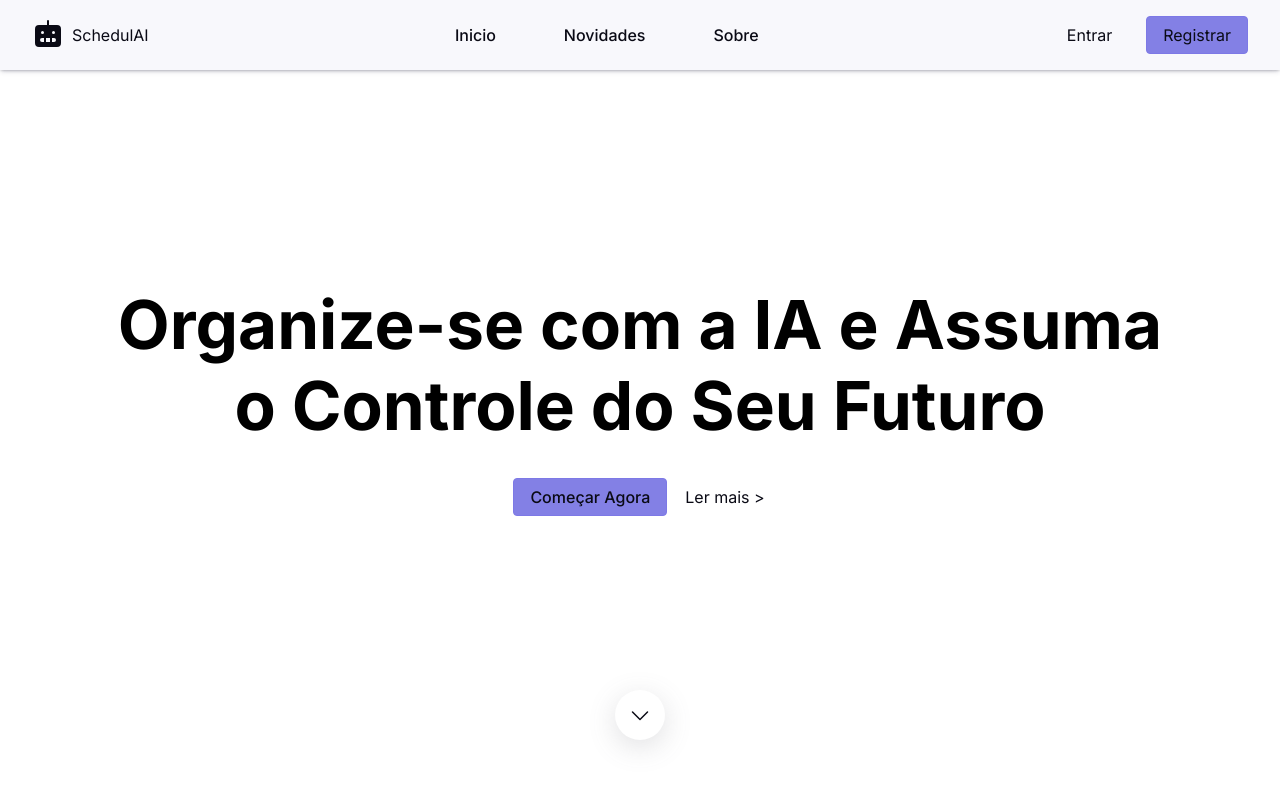
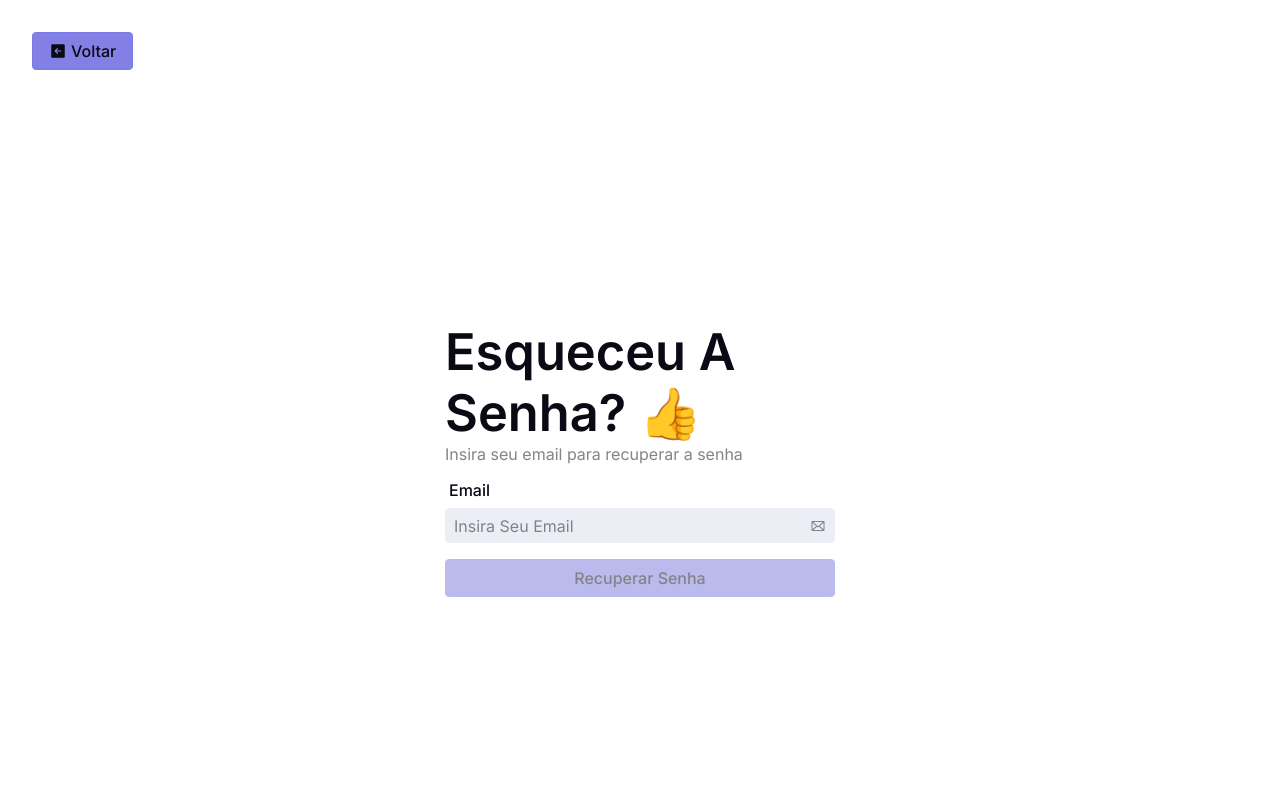
Before and after one commit to SchedulAI/SchedulAI, a React (Vite) app in the folder Frontend/: page /recover-password in a window 1280 px wide. Before the commit this address led to /. Shown: the top 800 px of the page. Built offline with nearby package versions, Linux system fonts and the light colour scheme; no server answers.

Commit message:
Created recovery password page and added schedule cards in the dashboard page

```diff
--- a/Frontend/src/components/Card/index.tsx
+++ b/Frontend/src/components/Card/index.tsx
@@ -1,15 +1,17 @@
-import styled from "styled-components";
+import styled from 'styled-components';
 
-const CardStyled = styled.div`
-	display: flex;
+const CardStyled = styled.div<{ display: 'none' | 'flex' }>`
+  display: ${(props) => props.display};
   flex-direction: column;
   align-items: flex-start;
   justify-content: space-between;
-	height: 70px;
-	padding: 8px 16px;
+  height: 78px;
+  width: 100%;
+  padding: 1rem;
+  gap: 8px;
   border: 1px solid #c8c6ee;
   border-radius: 4px;
-	background-color: #d4d3f3;
+  background-color: #bbbae1;
   color: black;
   transition: all ease-in-out 0.3s;
   cursor: pointer;
@@ -50,15 +52,15 @@ const CardStyled = styled.div`
   }
 
   .yellow {
-		background-color: #dea03c;
+    background-color: #e2e21c;
   }
 
   .green {
-		background-color: #3cde3c;
+    background-color: #38d44f;
   }
 
   .red {
-		background-color: #de3c3c;
+    background-color: #dc2828;
   }
 
   &:hover {
@@ -68,33 +70,67 @@ const CardStyled = styled.div`
 `;
 
 interface CardProps {
-	status: "Pendente" | "Cancelada" | "Agendada";
-	data: string;
+  status: 'pending' | 'cancelled' | 'confirmed';
+  eventDate?: string;
+  eventTime?: string;
+  proposedDateRange?: string;
   subject: string;
+  Display: 'Flex' | 'none';
+  onClick?: () => void;
 }
 
-export const Card = ({ status, data, subject }: CardProps) => {
+export const Card = ({
+  status,
+  eventDate,
+  eventTime,
+  proposedDateRange,
+  subject,
+  Display,
+  onClick,
+}: CardProps) => {
   function handleStatusColor(status: string) {
-		if (status === "Pendente") {
-			return "yellow";
-		} else if (status === "Cancelada") {
-			return "red";
+    if (status === 'pending') {
+      return 'yellow';
+    } else if (status === 'cancelled') {
+      return 'red';
     } else {
-			return "green";
+      return 'green';
     }
   }
+
+  function renderDateInfo() {
+    if (status === 'confirmed') {
+      return `${eventDate} - ${eventTime}`;
+    } else if (status === 'pending' && proposedDateRange) {
+      return proposedDateRange.toString();
+    }
+    return null;
+  }
+
+  function handleRenderStatus(status: string) {
+    if (status === 'confirmed') {
+      return 'Confirmado';
+    } else if (status === 'pending') {
+      return 'Pendente';
+    } else {
+      return 'Cancelado';
+    }
+  }
+
   return (
-		<CardStyled className="container-card">
+    <CardStyled
+      display={Display === 'Flex' ? 'flex' : 'none'}
+      className="container-card"
+      onClick={onClick}
+    >
       <div className="div-subject">
         <p>{subject}</p>
       </div>
       <div className="div-data-status">
-				<p>{data}</p>
+        <p>{renderDateInfo()}</p>
         <div className="div-status">
-					<p>{status}</p>
-					<div
-						className={`status-circle ${handleStatusColor(status)}`}
-					/>
+          <p>{handleRenderStatus(status)}</p>
+          <div className={`status-circle ${handleStatusColor(status)}`} />
         </div>
       </div>
     </CardStyled>
--- a/Frontend/src/pages/Dashboard/index.tsx
+++ b/Frontend/src/pages/Dashboard/index.tsx
@@ -4,6 +4,7 @@ import { useState, useRef, useEffect } from 'react';
 import { Button } from '../../components/Button';
 import { useNavigate } from 'react-router-dom';
 import { useUser } from '../../hooks/userHooks';
+import { Card } from '../../components/Card';
 import apiUrl from '../../config/api';
 
 const shrinkWidth = keyframes`
@@ -20,11 +21,11 @@ const expandWidth = keyframes`
     width: 4%;
   }
   to {
-    width: 20%;
+    width: 19%;
   }
 `;
 
-const StyledDashboard = styled.div`
+const StyledDashboard = styled.div<{ slideMenuOpen: boolean }>`
   * {
     transition: all ease-in-out 0.3s;
   }
@@ -43,54 +44,106 @@ const StyledDashboard = styled.div`
     width: 100%;
     justify-content: center;
     align-items: center;
+    padding: 21px;
+  }
+
+  .div-cover-open {
+    width: 0;
+    height: 100vh;
+    background-color: #0a0a1575;
+    position: absolute;
+    z-index: 0;
+    top: 0;
+    left: 0;
+  }
+
+  .div-cover-open {
+    width: 100vw;
+    height: 100vh;
+    background-color: #0a0a1575;
+    position: absolute;
+    z-index: 0;
+    top: 0;
+    left: 0;
+  }
+
+  .div-cover-closed {
+    width: 0;
+    height: 100vh;
+    background-color: #0a0a1575;
+    position: absolute;
+    z-index: 0;
+    top: 0;
+  }
+
+  .guest-div,
+  .host-div {
+    display: flex;
+    flex-direction: column;
+    gap: 1rem;
+    user-select: none;
+
+    .guest-cards,
+    .host-cards {
+      display: flex;
+      flex-direction: column;
+      gap: 0.5rem;
+    }
   }
 
   .slide-bar-menu-closed {
     width: 4%;
     height: 100%;
     animation: ${shrinkWidth} 2s forwards;
-    padding: 20px;
+    padding: 21px;
     display: flex;
-    justify-content: flex-end;
+    justify-content: flex-start;
     position: relative;
   }
 
   .slide-bar-menu-open {
-    width: 20%;
+    width: 19%;
     height: 100%;
     animation: ${expandWidth} 2s forwards;
     background-color: #d4d3f3;
+    padding: 21px;
     display: flex;
-    justify-content: flex-end;
+    gap: 2rem;
+    flex-direction: column;
+    justify-content: flex-start;
+    align-items: flex-start;
     position: relative;
   }
 
   .slide-bar-div-button {
-    background-color: #8380e5;
-    border-radius: 100%;
+    border-radius: 8px;
     height: 40px;
     width: 40px;
+    padding: 4px;
     display: flex;
     justify-content: center;
     align-items: center;
     cursor: pointer;
-    position: absolute;
-    right: 0;
-    top: 50%;
-
-    &.rotate {
-      transform: rotate(180deg);
-    }
 
     &:hover {
-      background-color: #7a77da;
+      background-color: #cdccee;
     }
   }
 
-  .div-button-white {
+  .sideBar-content {
     height: 100%;
-    width: 15%;
-    background-color: #fff;
+    width: 100%;
+    display: flex;
+    flex-direction: column;
+    gap: 2rem;
+
+    p {
+      display: ${(props) => (props.slideMenuOpen ? 'flex' : 'none')};
+    }
+
+    button {
+      display: ${(props) => (props.slideMenuOpen ? 'flex' : 'none')};
+    }
   }
 
   .logo {
@@ -99,15 +152,8 @@ const StyledDashboard = styled.div`
     color: #0a0a15;
     gap: 0.5rem;
     user-select: none;
-    padding: 1rem 2rem;
     width: 100%;
-    justify-content: space-between;
-
-    .schedul-ai {
-      display: flex;
-      flex-direction: row;
-      align-items: center;
-    }
+    justify-content: flex-end;
   }
 
   .chat {
@@ -208,12 +254,21 @@ const StyledDashboard = styled.div`
   }
 `;
 
+// Função para formatar a data
+const formatDate = (date: Date): string => {
+  const day = String(date.getDate()).padStart(2, '0');
+  const month = String(date.getMonth() + 1).padStart(2, '0'); // Janeiro é 0!
+  const year = date.getFullYear();
+  return `${day}/${month}/${year}`;
+};
+
 export const Dashboard = () => {
   const [message, setMessage] = useState<string | null>(null);
   const [sendingMessage, setSendingMessage] = useState<string>('');
   const [conversation, setConversation] = useState<string[]>([]);
   const [isUserMessage, setIsUserMessage] = useState<boolean[]>([]);
   const [currentSchedule, setCurrentSchedule] = useState<string>('');
+  const [schedules, setSchedules] = useState<ScheduleResponse | null>(null);
   const [slideMenuOpen, setSlideMenuOpen] = useState(false);
   const chatEndRef = useRef<HTMLDivElement>(null);
   const navigate = useNavigate();
@@ -233,7 +288,7 @@ export const Dashboard = () => {
   const sendMessageToAi = async (message: string, schedule_id: string) => {
     setMessage('');
     try {
-      const data = await fetch(apiUrl('chat/'), {
+      const data = await fetch(apiUrl('/chat/'), {
         method: 'POST',
         headers: {
           'Content-Type': 'application/json',
@@ -300,40 +355,126 @@ export const Dashboard = () => {
     }
   };
 
+  const getSchedules = async () => {
+    try {
+      const response = await fetch(apiUrl('/user/schedules'), {
+        method: 'GET',
+        headers: {
+          'Content-type': 'application/json',
+        },
+        credentials: 'include',
+      });
+      const data: ScheduleResponse = await response.json();
+      setSchedules(data);
+    } catch (error) {
+      console.error(error);
+    }
+  };
+
   useEffect(() => {
     if (chatEndRef.current) {
       chatEndRef.current.scrollIntoView({ behavior: 'smooth' });
     }
   }, [conversation]);
 
+  useEffect(() => {
+    getSchedules();
+  });
+
   return (
-    <StyledDashboard>
-      <div
-        className={
-          slideMenuOpen ? 'slide-bar-menu-open' : 'slide-bar-menu-closed'
-        }
-      >
-        <div className="div-button-white">
+    <StyledDashboard slideMenuOpen={slideMenuOpen}>
+      <div className={slideMenuOpen ? 'div-cover-open' : 'div-cover-closed'}>
+        <div
+          className={
+            slideMenuOpen ? 'slide-bar-menu-open' : 'slide-bar-menu-closed'
+          }
+        >
           <div
             className={'slide-bar-div-button'}
-            onClick={() =>
-              slideMenuOpen ? setSlideMenuOpen(false) : setSlideMenuOpen(true)
-            }
+            onClick={() => setSlideMenuOpen(!slideMenuOpen)}
           >
             <Icon
-              icon={slideMenuOpen ? 'expandLeft' : 'expandRight'}
-              size={20}
-              color="#0a0a15"
+              icon="sidebarSimple"
+              size={32}
+              weight="regular"
+              color="#0A0A15"
             />
+          </div>
+          <div className="sideBar-content">
+            <Button
+              width="full"
+              onClick={() => {
+                createSchedule();
+                setSlideMenuOpen(false);
+              }}
+            >
+              <Icon icon="plus" size={24}></Icon> <p>Novo chat</p>
+            </Button>
+            <div className="host-div">
+              {schedules ? <p>Host</p> : <p></p>}
+              <div className="host-cards">
+                {schedules &&
+                  schedules.Schedules.map(
+                    (schedule) =>
+                      schedule.is_host && (
+                        <div key={schedule.schedule_id}>
+                          <Card
+                            Display={slideMenuOpen ? 'Flex' : 'none'}
+                            key={String(schedule.schedule_id)}
+                            status={schedule.status}
+                            subject={schedule.event_title}
+                            eventDate={
+                              schedule.event_date
+                                ? formatDate(schedule.event_date)
+                                : undefined
+                            }
+                            eventTime={schedule.event_time}
+                            proposedDateRange={
+                              schedule.proposed_date
+                                ? formatDate(schedule.proposed_date)
+                                : undefined
+                            }
+                          />
+                        </div>
+                      )
+                  )}
+              </div>
+            </div>
+            <div className="guest-div">
+              {schedules ? <p>Convidado</p> : <p></p>}
+              <div className="guest-cards">
+                {schedules &&
+                  schedules.Schedules.map(
+                    (schedule) =>
+                      !schedule.is_host && (
+                        <div key={schedule.schedule_id}>
+                          <Card
+                            Display={slideMenuOpen ? 'Flex' : 'none'}
+                            key={String(schedule.schedule_id)}
+                            status={schedule.status}
+                            subject={schedule.event_title}
+                            eventDate={
+                              schedule.event_date
+                                ? formatDate(schedule.event_date)
+                                : undefined
+                            }
+                            eventTime={schedule.event_time}
+                            proposedDateRange={
+                              schedule.proposed_date
+                                ? formatDate(schedule.proposed_date)
+                                : undefined
+                            }
+                          />
+                        </div>
+                      )
+                  )}
+              </div>
+            </div>
           </div>
         </div>
       </div>
       <div className="chat-content">
         <div className="logo">
-          <div className="schedul-ai">
-            <Icon icon="robot" size={32} weight="fill" />
-            <p>SchedulAI</p>
-          </div>
           <Button onClick={() => logout()}>
             <p>Sair</p>
           </Button>
--- a/Frontend/src/pages/Login/index.tsx
+++ b/Frontend/src/pages/Login/index.tsx
@@ -26,7 +26,7 @@ const LoginStyled = styled.div`
     gap: 8px;
     top: 0;
     left: 0;
-    padding: 8px;
+    padding: 32px;
   }
 
   .login-div-section {
@@ -224,7 +224,7 @@ export const Login = () => {
             checked={rememberMe}
             onChange={handleRememberMeChange}
           />
-          <a id="forget-password">
+          <a id="forget-password" onClick={() => navigate('/recover-password')}>
             Esqueceu a senha? <span>Recupere agora</span>
           </a>
         </div>
--- /dev/null
+++ b/Frontend/src/pages/RecoverPassword/index.tsx
@@ -0,0 +1,125 @@
+import { useState } from 'react';
+import { Button } from '../../components/Button';
+import { Icon } from '../../components/Icon';
+import { Input } from '../../components/Input';
+import { useNavigate } from 'react-router-dom';
+import styled from 'styled-components';
+
+const RecoverPasswordStyled = styled.div`
+  display: flex;
+  flex-direction: column;
+  align-items: flex-start;
+  gap: 16px;
+  width: 100%;
+  height: 100%;
+  position: relative;
+  color: #0a0a15;
+
+  .btn-back-div {
+    display: flex;
+    justify-content: flex-start;
+    align-items: center;
+    gap: 8px;
+    top: 0;
+    left: 0;
+    padding: 32px;
+  }
+
+  .recover-div-section {
+    display: flex;
+    flex-direction: column;
+    align-items: center;
+    justify-content: center;
+    gap: 16px;
+    width: 100%;
+    height: 100%;
+  }
+
+  .recover-div-title {
+    width: 390px;
+    text-align: left;
+
+    h1 {
+      font-size: 3.16rem;
+      font-weight: 600;
+    }
+
+    span {
+      font-size: 1rem;
+      font-weight: 400;
+      color: #0a0a15;
+      opacity: 50%;
+    }
+  }
+
+  .recover-field {
+    display: flex;
+    flex-direction: column;
+    align-items: center;
+    justify-content: center;
+    gap: 16px;
+    width: 100%;
+  }
+
+  .input-email {
+    display: flex;
+    flex-direction: column;
+    align-items: flex-start;
+    width: fit-content;
+    gap: 8px;
+  }
+
+  .input-email label {
+    padding-left: 4px;
+    font-weight: 500;
+  }
+
+  .recover-enter-div {
+    display: flex;
+    flex-direction: column;
+    align-items: center;
+    justify-content: space-between;
+    gap: 8px;
+    width: 390px;
+  }
+`;
+
+export const RecoverPassword = () => {
+  const navigate = useNavigate();
+
+  const [email, setEmail] = useState('');
+  return (
+    <RecoverPasswordStyled>
+      <div className="btn-back-div">
+        <Button onClick={() => navigate('/login')}>
+          <Icon icon="back" size={18} weight="fill" color="#0A0A15" />
+          <span>Voltar</span>
+        </Button>
+      </div>
+      <div className="recover-div-section">
+        <div className="recover-div-title">
+          <h1>Esqueceu A Senha? 👍</h1>
+          <span>Insira seu email para recuperar a senha</span>
+        </div>
+        <div className="recover-field">
+          <div className="input-email">
+            <label>Email</label>
+            <Input
+              type="email"
+              placeholder="Insira Seu Email"
+              icon="mail"
+              color="#0A0A1579"
+              value={email}
+              onChange={(e) => setEmail(e.target.value)}
+            />
+          </div>
+        </div>
+        <div className="recover-enter-div">
+          <Button width="full" onClick={() => {}} disabled={!email}>
+            <p>Recuperar Senha</p>
+          </Button>
+        </div>
+      </div>
+    </RecoverPasswordStyled>
+  );
+};
--- a/Frontend/src/routes/routes.tsx
+++ b/Frontend/src/routes/routes.tsx
@@ -7,6 +7,7 @@ import { useUser } from '../hooks/userHooks';
 import { Error404 } from '../pages/Error404';
 import { Dashboard } from '../pages/Dashboard';
 import { Register } from '../pages/Register';
+import { RecoverPassword } from '../pages/RecoverPassword';
 import { useCheckAuth } from '../Utils/ValidateAuth';
 
 interface ChildrenTypes {
@@ -67,6 +68,14 @@ export const AppRoutes = () => {
           }
         />
         <Route
+          path="/recover-password"
+          element={
+            <Public>
+              <RecoverPassword />
+            </Public>
+          }
+        />
+        <Route
           path="/dashboard"
           element={
             <PrivateRoute>
```
Also changed, not shown: Frontend/src/components/Icon/index.tsx (+10 -0 lines), Frontend/src/pages/Register/index.tsx (+25 -25 lines), Frontend/src/types/schedules.d.ts (added, +21 -0 lines). Lines whose indentation alone changed are shown as unchanged.
